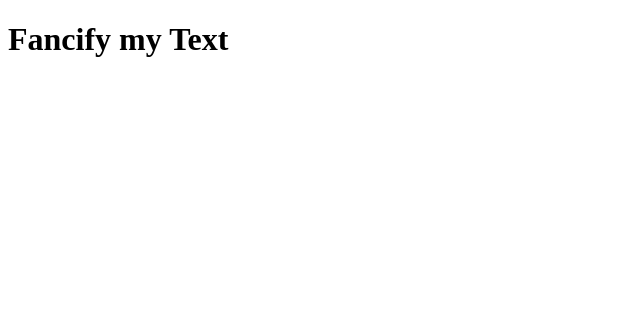
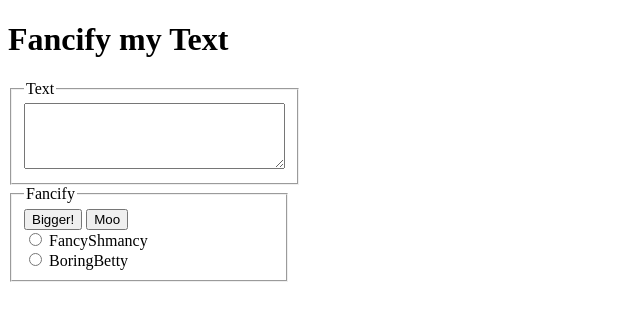
Before and after one commit to FarmerBaer/CSC-196W, a plain HTML site: page Assignment 4/fancifymytext.html in a window 1280 px wide. Shown: the whole page, without its empty margins (0-640 px from the left). Drawn offline with Linux system fonts and the light colour scheme.

Commit message:
Class over

```diff
--- a/Assignment 4/fancifymytext.html
+++ b/Assignment 4/fancifymytext.html
@@ -2,16 +2,29 @@
 <html>
   <head>
     <title>Fancify Shamcify</title>
-
     <!-- link to your script file here -->
-
+    <script src="fancifymytext.js"></script>
   </head>
-
   <body>
     <h1>Fancify my Text</h1>
-
-
     <!-- Your UI controls go here -->
-
+    <fieldset style="width: 250px">
+      <legend>Text</legend>
+      <textarea id="ta" rows="4" cols="30"></textarea>
+    </fieldset>
+    <fieldset style="width: 250px">
+      <legend>Fancify</legend>
+      <button onclick="buttonBigger()">Bigger!</button>
+      <button onclick="buttonMoo()">Moo</button><br />
+      <input
+        onchange="radioFancify()"
+        type="radio"
+        id="FancyShmancy"
+        name="x"
+      />
+      <label for="FancyShmancy">FancyShmancy</label><br />
+      <input onchange="radioBoring()" type="radio" id="BoringBetty" name="x" />
+      <label for="BoringBetty">BoringBetty</label>
+    </fieldset>
   </body>
 </html>
--- a/Assignment 4/fancifymytext.js
+++ b/Assignment 4/fancifymytext.js
@@ -0,0 +1,23 @@
+const buttonBigger = () => {
+  document.getElementById("ta").style.fontSize = "24pt";
+};
+
+const buttonMoo = () => {
+  document.getElementById("ta").style.textTransform = "uppercase";
+  var str = document.getElementById("ta").value;
+  var parts = str.split(".");
+  str = parts.join("-Moo. ");
+  document.getElementById("ta").value = str;
+};
+
+const radioFancify = () => {
+  document.getElementById("ta").style.fontWeight = "bold";
+  document.getElementById("ta").style.color = "blue";
+  document.getElementById("ta").style.textDecoration = "underline";
+};
+
+const radioBoring = () => {
+  document.getElementById("ta").style.fontWeight = "";
+  document.getElementById("ta").style.color = "black";
+  document.getElementById("ta").style.textDecoration = "";
+};
```
Also changed, not shown: Assignment 7/app.js (added, +46 -0 lines), Assignment 7/package.json (added, +16 -0 lines), 2 other files. Lines whose indentation alone changed are shown as unchanged.
